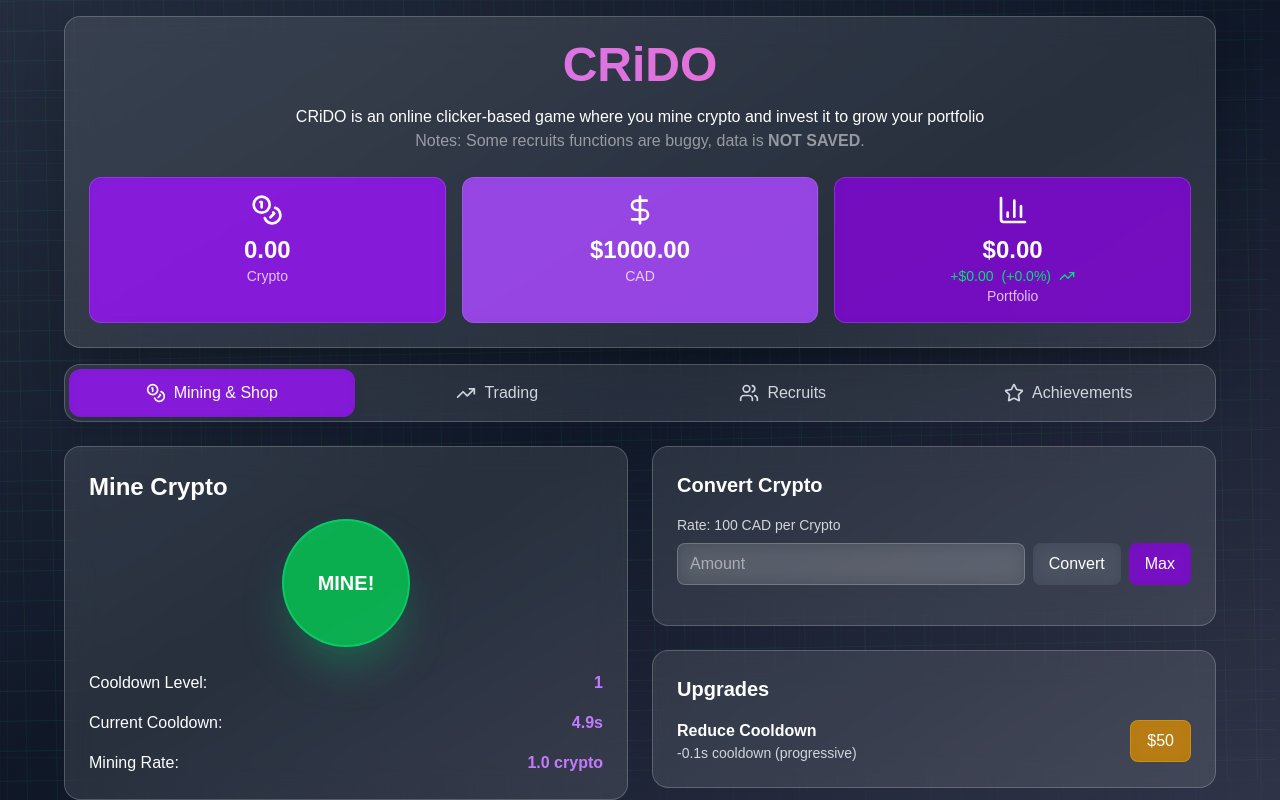
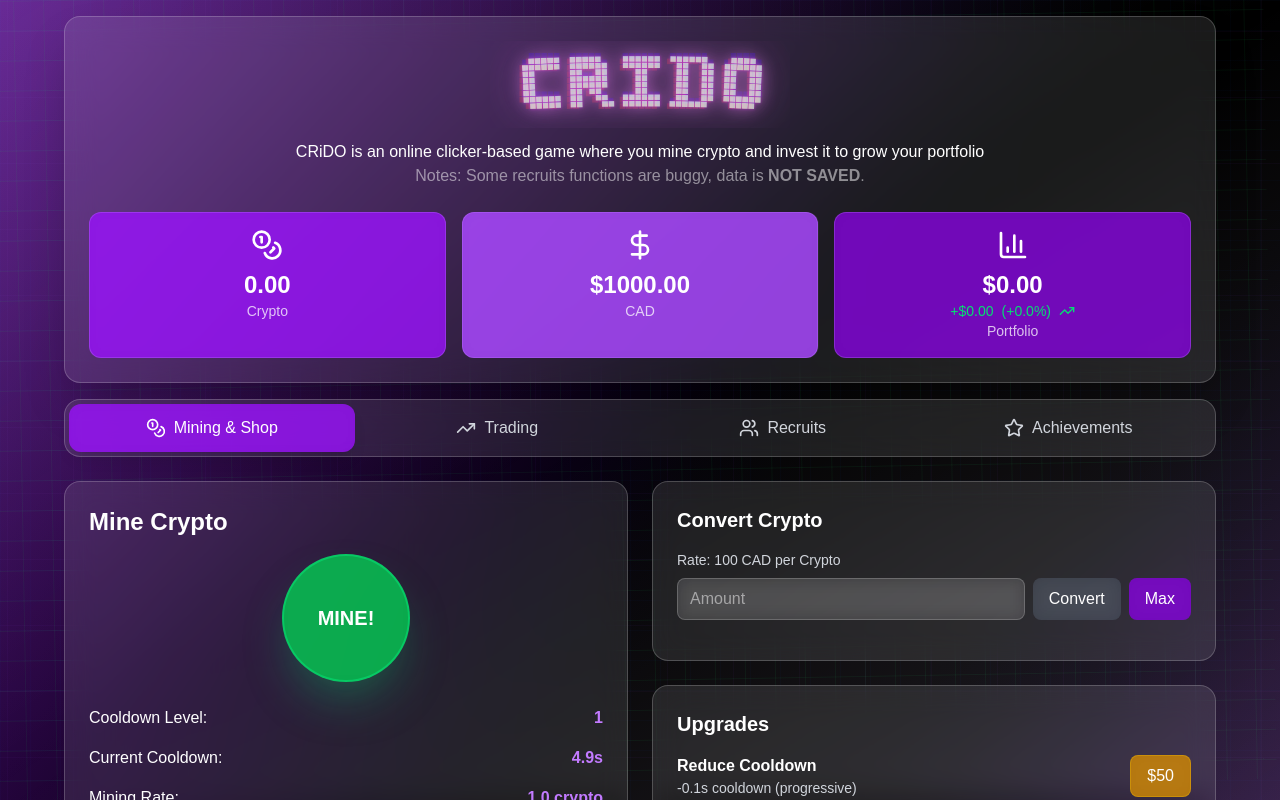
Before and after one commit to insomnic123/cryptotradinggame, a Next.js app: page / in a window 1280 px wide. Shown: the top 800 px of the page. Built offline with nearby package versions, Linux system fonts and the light colour scheme.

Commit message:
Add logo image to the game interface and update background styles

```diff
--- a/src/app/page.js
+++ b/src/app/page.js
@@ -2,6 +2,7 @@
 
 import React, { useState, useEffect } from 'react';
 import {TrendingUp, TrendingDown, Coins, DollarSign, Clock, ShoppingCart, BarChart3, Activity, Zap, Target, Star, Bot, Users, UserPlus, Briefcase, Coffee, Brain } from 'lucide-react';
+import Image from "next/image";
 
 const CryptoTradingGame = () => {
   // Default game states
@@ -928,17 +929,17 @@ const buyStock = (stockID, amount) => {
 
 
   return (
-    <div className="min-h-screen bg-gradient-to-br from-slate-900 via-slate-800 to-slate-900 text-white relative overflow-hidden">
+    <div className="min-h-screen bg-gradient-to-br from-purple-900 via-black to-purple-900 text-white relative overflow-hidden">
     <InteractiveGridBackground />
-    <div className="min-h-screen bg-gray-900 text-white">
+    <div className="min-h-screen bg-black-100 text-white">
       <AchievementNotification achievement={showAchievementNotification} />
-      <div className="fixed inset-0 bg-gradient-to-br from-blue-100/10 via-transparent to-purple-200/15"></div>
+      <div className="fixed inset-0 bg-gradient-to-br from-purple-100/10 via-transparent to-purple-200/15"></div>
       <div className="relative z-10 p-4">
         <div className="max-w-6xl mx-auto">
           <div className="bg-white/10 backdrop-blur-lg rounded-2xl p-6 mb-4 border border-white/20 shadow-2xl">
-            <h1 className="text-5xl font-bold mb-4 text-center bg-gradient-to-r from-purple-400 to-pink-400 bg-clip-text text-transparent">
-              CRiDO
-            </h1>
+          <div className="flex justify-center mb-3">
+              <Image src="/YEAR IN (2).png" width='300' height='300' alt="CRiDO Logo"/>
+            </div>
             <p className="text-center">CRiDO is an online clicker-based game where you mine crypto and invest it to grow your portfolio</p>
             <p className="text-center mb-6 opacity-50">Notes: Some recruits functions are buggy, data is <strong>NOT SAVED</strong>.</p>
             <div className="grid grid-cols-1 md:grid-cols-3 gap-4 text-center">
```
Also changed, not shown: public/YEAR IN (2).png (added).
